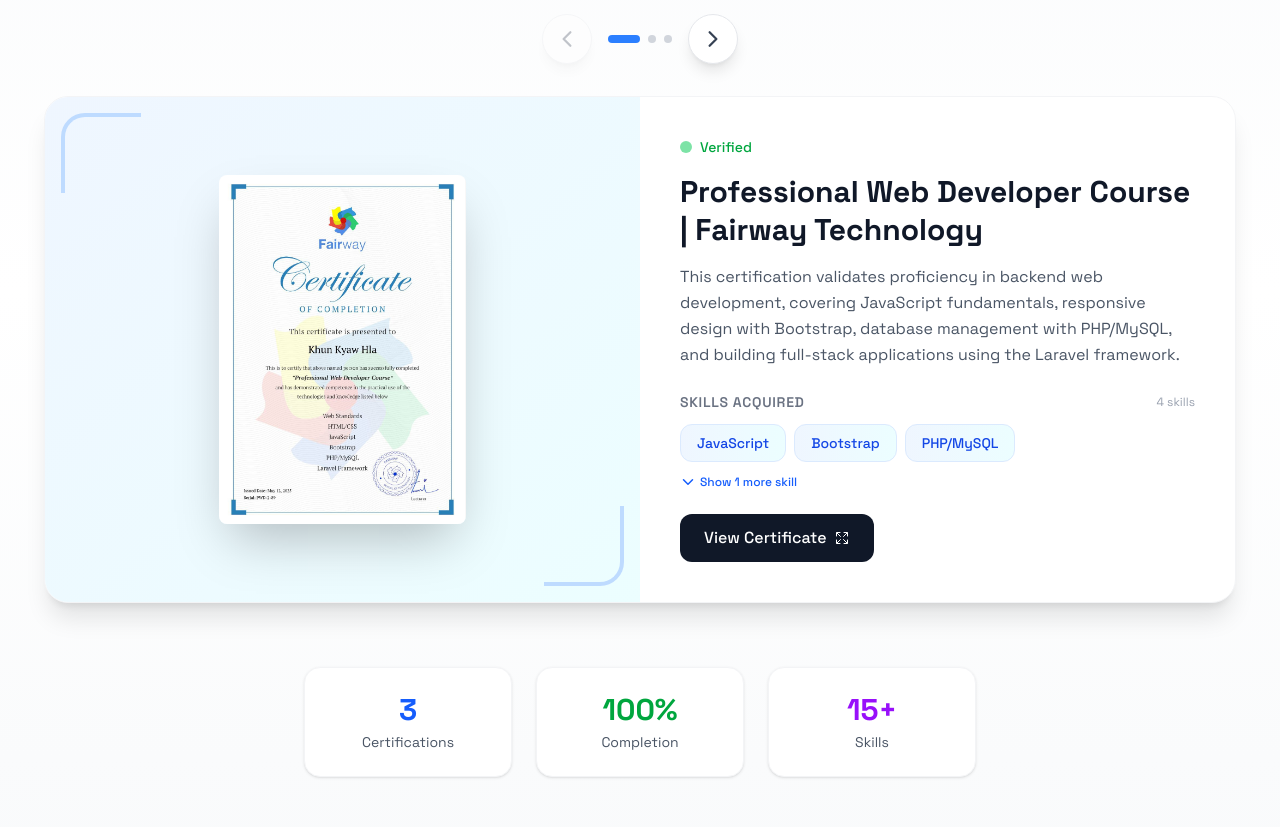
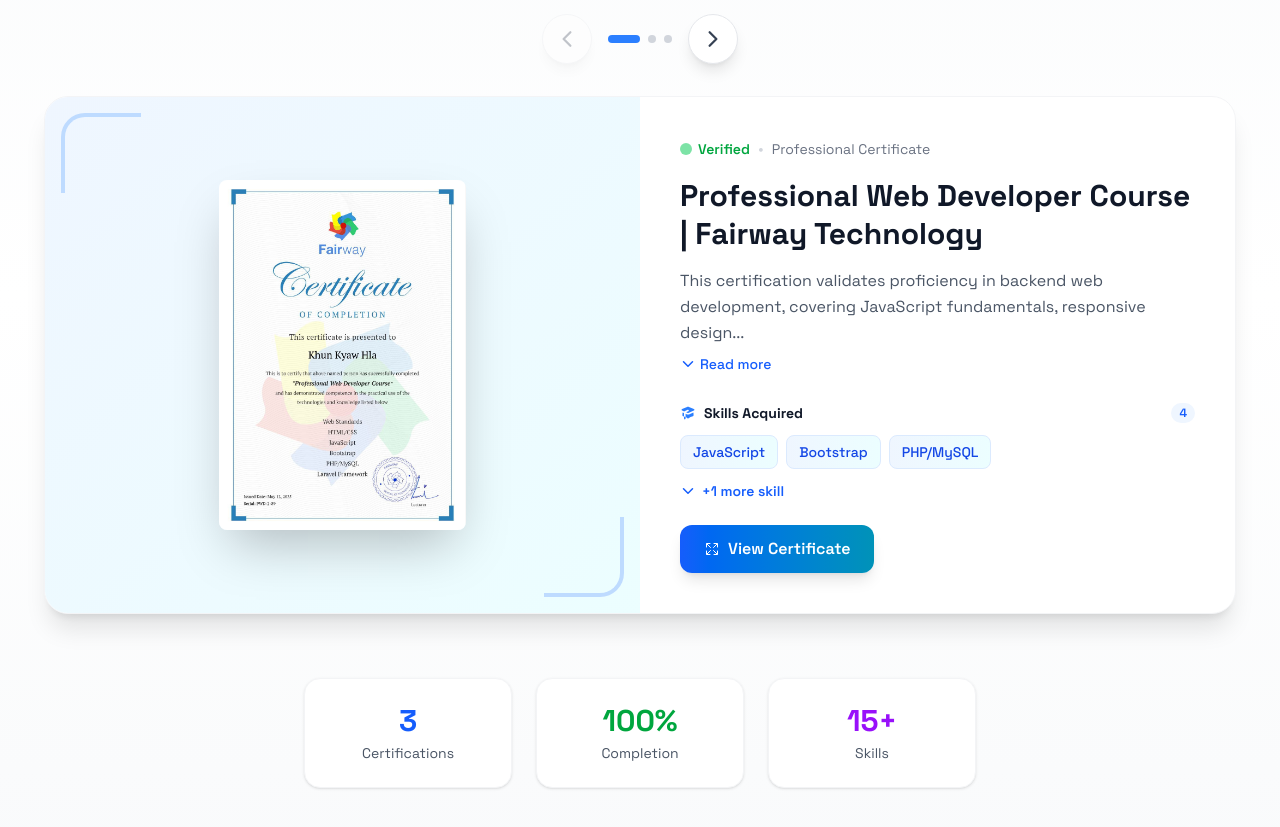
Before and after one commit to kyawhla-commit/khTech-portfolio, a React (Vite) app: page / in a window 1280 px wide. Shown: the part 5100-5927 px from the top of the page. Built offline with nearby package versions, Linux system fonts and the light colour scheme.

Commit message:
add readmore at certificate

```diff
--- a/src/components/sections/Certificate.jsx
+++ b/src/components/sections/Certificate.jsx
@@ -7,6 +7,7 @@
   const [selectedCert, setSelectedCert] = useState(null);
   const [activeIndex, setActiveIndex] = useState(0);
   const [expandedSkills, setExpandedSkills] = useState({});
+  const [expandedDescriptions, setExpandedDescriptions] = useState({});
   const scrollRef = useRef(null);
 
   const scroll = (direction) => {
@@ -23,7 +24,15 @@
     }));
   };
 
+  const toggleDescription = (certId) => {
+    setExpandedDescriptions(prev => ({
+      ...prev,
+      [certId]: !prev[certId]
+    }));
+  };
+
   const SKILLS_PREVIEW_COUNT = 3;
+  const DESCRIPTION_PREVIEW_LENGTH = 120;
 
   return (
     <section
@@ -91,9 +100,15 @@
             >
               {Educations.map((cert, index) => {
                 const isExpanded = expandedSkills[cert.id];
+                const isDescExpanded = expandedDescriptions[cert.id];
                 const hasMoreSkills = cert.skills.length > SKILLS_PREVIEW_COUNT;
                 const displayedSkills = isExpanded ? cert.skills : cert.skills.slice(0, SKILLS_PREVIEW_COUNT);
                 const hiddenCount = cert.skills.length - SKILLS_PREVIEW_COUNT;
+
+                const needsReadMore = cert.description.length > DESCRIPTION_PREVIEW_LENGTH;
+                const displayedDescription = isDescExpanded
+                  ? cert.description
+                  : cert.description.slice(0, DESCRIPTION_PREVIEW_LENGTH) + (needsReadMore ? '...' : '');
 
                 return (
                   <div
@@ -134,68 +149,99 @@
 
                         {/* Content Side */}
                         <div className="p-4 sm:p-6 lg:p-8 xl:p-10 flex flex-col justify-center">
-                          <div className="flex items-center gap-1.5 sm:gap-2 mb-2 sm:mb-4">
-                            <span className="w-2 h-2 sm:w-3 sm:h-3 bg-green-500 rounded-full animate-pulse"></span>
-                            <span className="text-green-600 dark:text-green-400 text-xs sm:text-sm font-medium">Verified</span>
+                          {/* Verified Badge */}
+                          <div className="flex items-center gap-1.5 sm:gap-2 mb-3 sm:mb-4">
+                            <div className="flex items-center gap-1.5">
+                              <span className="w-2 h-2 sm:w-3 sm:h-3 bg-green-500 rounded-full animate-pulse"></span>
+                              <span className="text-green-600 dark:text-green-400 text-xs sm:text-sm font-semibold">Verified</span>
+                            </div>
+                            <span className="text-gray-300 dark:text-gray-600">•</span>
+                            <span className="text-xs sm:text-sm text-gray-500 dark:text-gray-400">Professional Certificate</span>
                           </div>
 
-                          <h3 className="text-lg sm:text-xl lg:text-2xl xl:text-3xl font-bold text-gray-900 dark:text-white mb-2 sm:mb-4 leading-tight">
+                          {/* Title */}
+                          <h3 className="text-xl sm:text-2xl lg:text-3xl font-bold text-gray-900 dark:text-white mb-3 sm:mb-4 leading-tight">
                             {cert.title}
                           </h3>
 
-                          <p className="text-xs sm:text-sm lg:text-base text-gray-600 dark:text-gray-400 mb-4 sm:mb-6 leading-relaxed line-clamp-3 sm:line-clamp-none">
-                            {cert.description}
-                          </p>
+                          {/* Description with Read More */}
+                          <div className="mb-4 sm:mb-6">
+                            <p className="text-sm sm:text-base text-gray-600 dark:text-gray-400 leading-relaxed">
+                              {displayedDescription}
+                            </p>
+                            {needsReadMore && (
+                              <button
+                                onClick={() => toggleDescription(cert.id)}
+                                className="mt-2 text-xs sm:text-sm text-blue-600 dark:text-blue-400 hover:text-blue-700 dark:hover:text-blue-300 font-medium inline-flex items-center gap-1 transition-colors"
+                              >
+                                {isDescExpanded ? (
+                                  <>
+                                    <IoChevronUp className="w-3.5 h-3.5 sm:w-4 sm:h-4" />
+                                    Show less
+                                  </>
+                                ) : (
+                                  <>
+                                    <IoChevronDown className="w-3.5 h-3.5 sm:w-4 sm:h-4" />
+                                    Read more
+                                  </>
+                                )}
+                              </button>
+                            )}
+                          </div>
 
-                          {/* Skills */}
-                          <div className="mb-4 sm:mb-6">
-                            <div className="flex items-center justify-between mb-2 sm:mb-3">
-                              <h4 className="text-[10px] sm:text-xs lg:text-sm font-semibold text-gray-500 dark:text-gray-400 uppercase tracking-wider">
+                          {/* Skills Section */}
+                          <div className="mb-5 sm:mb-6">
+                            <div className="flex items-center justify-between mb-3">
+                              <h4 className="text-xs sm:text-sm font-bold text-gray-900 dark:text-white flex items-center gap-2">
+                                <svg className="w-4 h-4 text-blue-500" fill="currentColor" viewBox="0 0 20 20">
+                                  <path d="M10.394 2.08a1 1 0 00-.788 0l-7 3a1 1 0 000 1.84L5.25 8.051a.999.999 0 01.356-.257l4-1.714a1 1 0 11.788 1.838L7.667 9.088l1.94.831a1 1 0 00.787 0l7-3a1 1 0 000-1.838l-7-3zM3.31 9.397L5 10.12v4.102a8.969 8.969 0 00-1.05-.174 1 1 0 01-.89-.89 11.115 11.115 0 01.25-3.762zM9.3 16.573A9.026 9.026 0 007 14.935v-3.957l1.818.78a3 3 0 002.364 0l5.508-2.361a11.026 11.026 0 01.25 3.762 1 1 0 01-.89.89 8.968 8.968 0 00-5.35 2.524 1 1 0 01-1.4 0zM6 18a1 1 0 001-1v-2.065a8.935 8.935 0 00-2-.712V17a1 1 0 001 1z"/>
+                                </svg>
                                 Skills Acquired
                               </h4>
-                              <span className="text-[10px] sm:text-xs text-gray-400 dark:text-gray-500">
-                                {cert.skills.length} skills
+                              <span className="text-xs text-blue-600 dark:text-blue-400 font-semibold bg-blue-50 dark:bg-blue-900/30 px-2 py-0.5 rounded-full">
+                                {cert.skills.length}
                               </span>
                             </div>
 
-                            <div className="flex flex-wrap gap-1.5 sm:gap-2">
+                            <div className="flex flex-wrap gap-2">
                               {displayedSkills.map((skill, i) => (
                                 <span
                                   key={i}
-                                  className="px-2 sm:px-3 lg:px-4 py-1 sm:py-1.5 lg:py-2 bg-gradient-to-r from-blue-50 to-cyan-50 dark:from-blue-900/30 dark:to-cyan-900/30 text-blue-700 dark:text-blue-300 rounded-lg sm:rounded-xl text-[10px] sm:text-xs lg:text-sm font-medium border border-blue-100 dark:border-blue-800"
+                                  className="px-3 py-1.5 bg-gradient-to-r from-blue-50 to-cyan-50 dark:from-blue-900/30 dark:to-cyan-900/30 text-blue-700 dark:text-blue-300 rounded-lg text-xs sm:text-sm font-medium border border-blue-100 dark:border-blue-800 hover:shadow-md transition-shadow"
                                 >
                                   {skill}
                                 </span>
                               ))}
                             </div>
 
-                            {/* Show More/Less Button */}
+                            {/* Show More/Less Skills Button */}
                             {hasMoreSkills && (
                               <button
                                 onClick={() => toggleSkills(cert.id)}
-                                className="mt-2 sm:mt-3 flex items-center gap-1 text-[10px] sm:text-xs text-blue-600 dark:text-blue-400 hover:text-blue-700 dark:hover:text-blue-300 font-medium transition-colors"
+                                className="mt-3 flex items-center gap-1.5 text-xs sm:text-sm text-blue-600 dark:text-blue-400 hover:text-blue-700 dark:hover:text-blue-300 font-semibold transition-colors"
                               >
                                 {isExpanded ? (
                                   <>
-                                    <IoChevronUp className="w-3 h-3 sm:w-4 sm:h-4" />
+                                    <IoChevronUp className="w-4 h-4" />
                                     Show less
                                   </>
                                 ) : (
                                   <>
-                                    <IoChevronDown className="w-3 h-3 sm:w-4 sm:h-4" />
-                                    Show {hiddenCount} more skill{hiddenCount > 1 ? 's' : ''}
+                                    <IoChevronDown className="w-4 h-4" />
+                                    +{hiddenCount} more skill{hiddenCount > 1 ? 's' : ''}
                                   </>
                                 )}
                               </button>
                             )}
                           </div>
 
+                          {/* View Certificate Button */}
                           <button
                             onClick={() => setSelectedCert(cert)}
-                            className="self-start px-4 sm:px-5 lg:px-6 py-2 sm:py-2.5 lg:py-3 bg-gray-900 dark:bg-white text-white dark:text-gray-900 rounded-lg sm:rounded-xl font-medium text-xs sm:text-sm lg:text-base hover:scale-105 transition-transform flex items-center gap-1.5 sm:gap-2"
+                            className="self-start px-5 sm:px-6 py-2.5 sm:py-3 bg-gradient-to-r from-blue-600 to-cyan-600 hover:from-blue-700 hover:to-cyan-700 text-white rounded-xl font-semibold text-sm sm:text-base hover:scale-105 transition-all shadow-lg hover:shadow-xl flex items-center gap-2"
                           >
+                            <IoExpand className="w-4 h-4" />
                             View Certificate
-                            <IoExpand className="w-3 h-3 sm:w-4 sm:h-4" />
                           </button>
                         </div>
                       </div>
```
